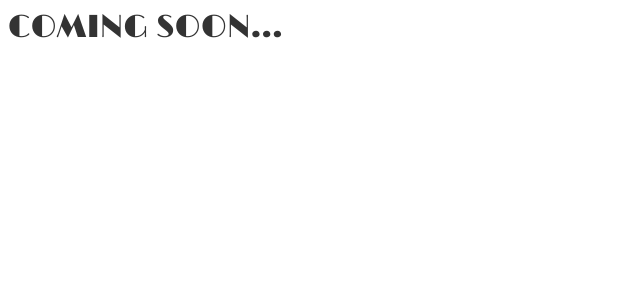
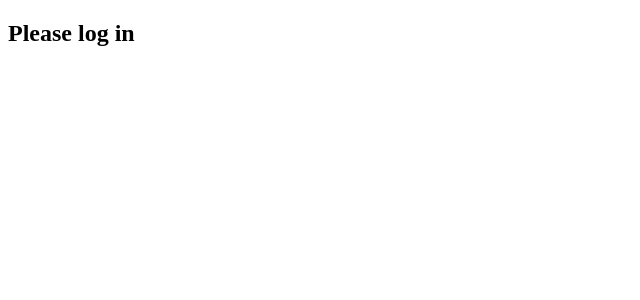
Before and after one commit to Ejpatolitej/masquerade_webpage, a React (Vite) app: page / in a window 1280 px wide. Shown: the top 300 px of the page, without its empty margins (0-640 px from the left). Built offline with nearby package versions, Linux system fonts and the light colour scheme; a web font is replaced by a local one.

Commit message:
UserGreeting

```diff
--- a/src/App.jsx
+++ b/src/App.jsx
@@ -1,9 +1,9 @@
+import UserGreeting from './components/UserGreeting';
+
 function App() {
   return (
     <>
-      <div className='announcement'>
-        <h1>COMING SOON...</h1>
-      </div>
+      <UserGreeting />
     </>
   );
 }
```
